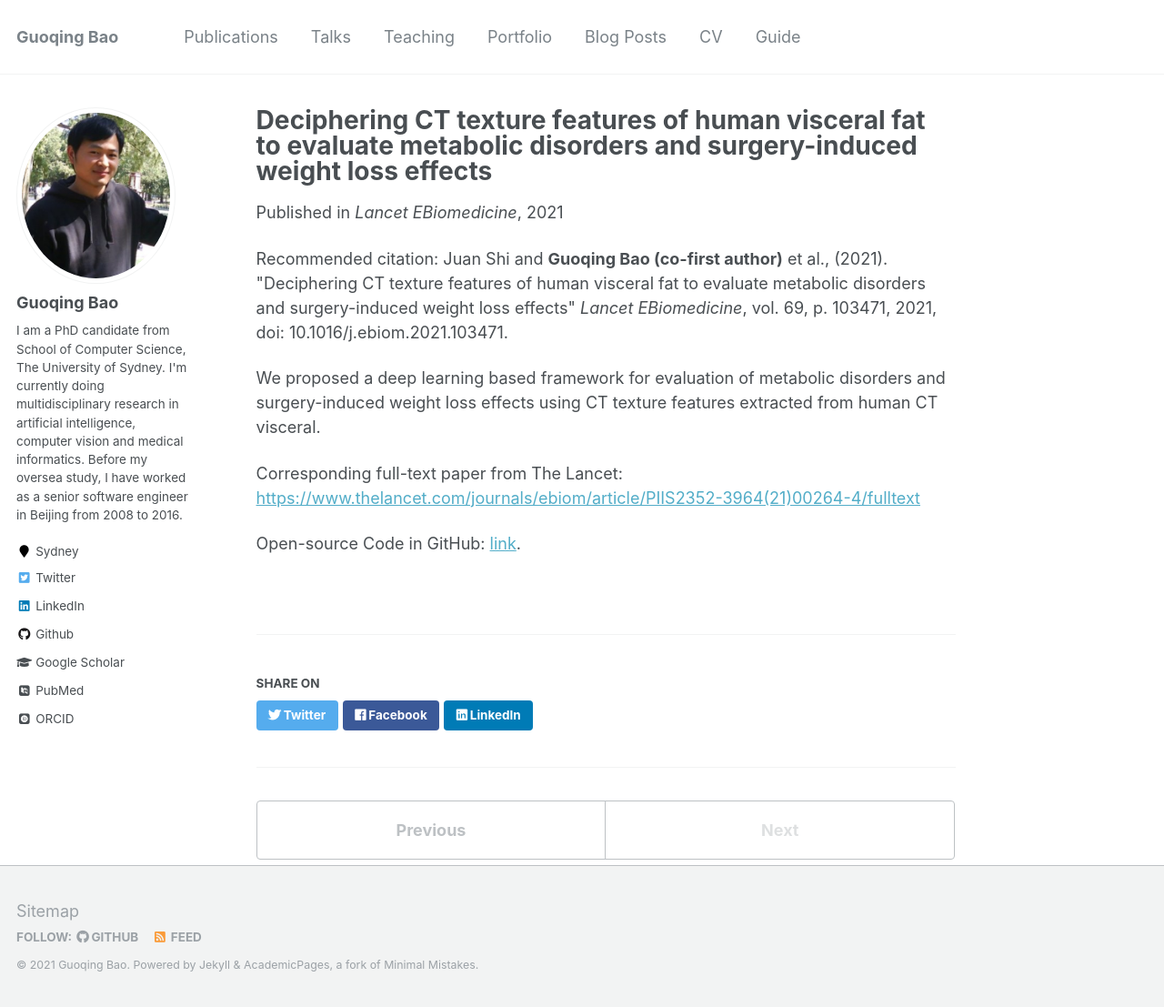
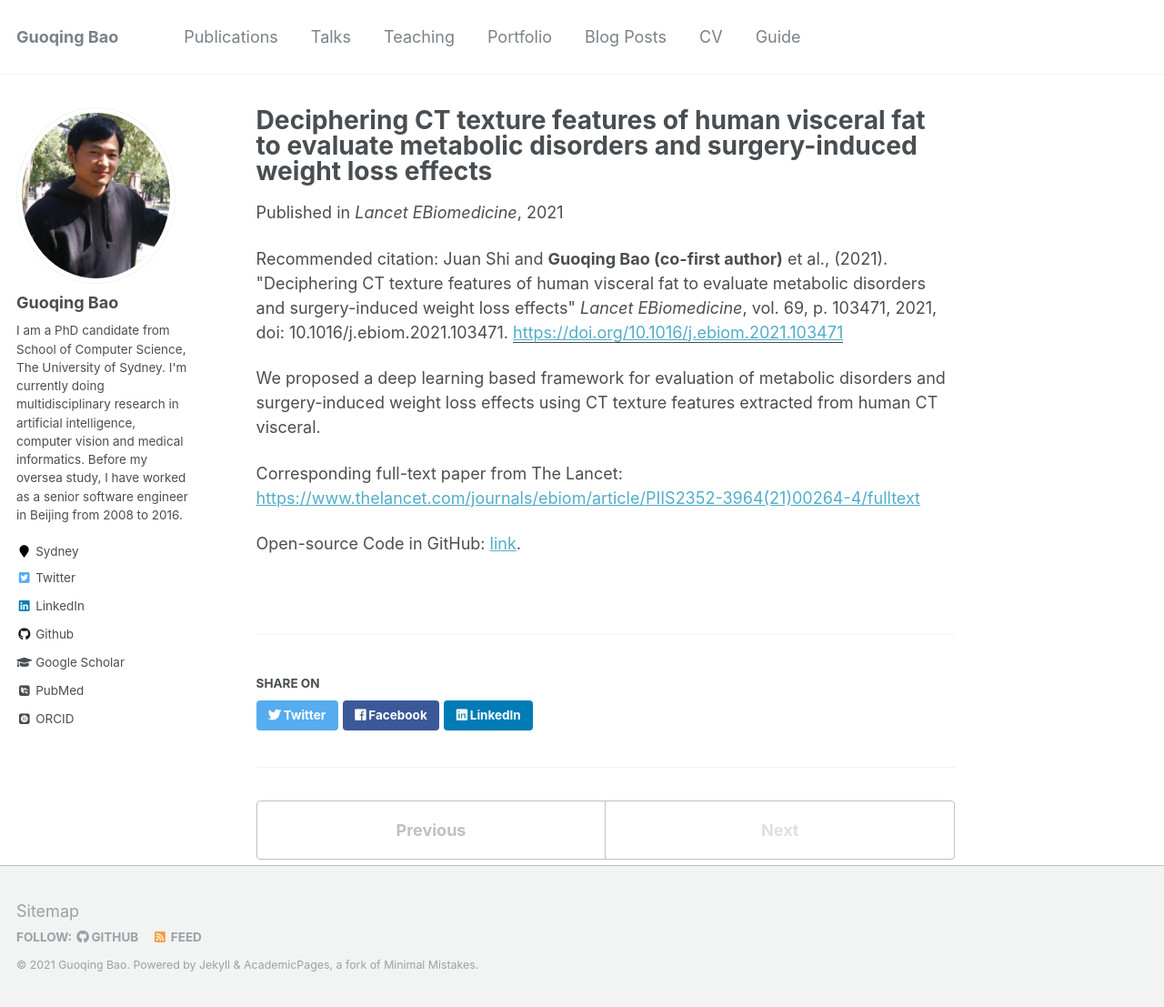
Before and after one commit to guoqingbao/guoqingbao.github.io, a Jekyll site: the page built from _publications/2021-06-18-DeepAdipose.md, in a window 1280 px wide and 1107 px high. Shown: the whole window at 91% size. Built offline with Jekyll 4.4.1, drawn with Linux system fonts in a browser that asks for light colours; some web fonts are replaced; some of the changed lines change nothing that is shown.

Commit message:
Update 2021-06-18-DeepAdipose.md

```diff
--- a/_publications/2021-06-18-DeepAdipose.md
+++ b/_publications/2021-06-18-DeepAdipose.md
@@ -5,7 +5,7 @@ permalink: /publication/2021-06-18-DeepAdipose
 excerpt: 'We proposed a deep learning based framework for evaluation of metabolic disorders and surgery-induced weight loss effects using CT texture features extracted from human CT visceral. Code: https://github.com/guoqingbao/DeepAdipose.'
 date: 2021-06-18
 venue: 'Lancet EBiomedicine'
-paperurl: ''
+paperurl: 'https://doi.org/10.1016/j.ebiom.2021.103471'
 citation: 'Juan Shi and <b>Guoqing Bao (co-first author)</b> et al., (2021). &quot;Deciphering CT texture features of human visceral fat to evaluate metabolic disorders and surgery-induced weight loss effects&quot; <i>Lancet EBiomedicine</i>, vol. 69, p. 103471, 2021, doi: 10.1016/j.ebiom.2021.103471.'
 ---
 We proposed a deep learning based framework for evaluation of metabolic disorders and surgery-induced weight loss effects using CT texture features extracted from human CT visceral.
```
